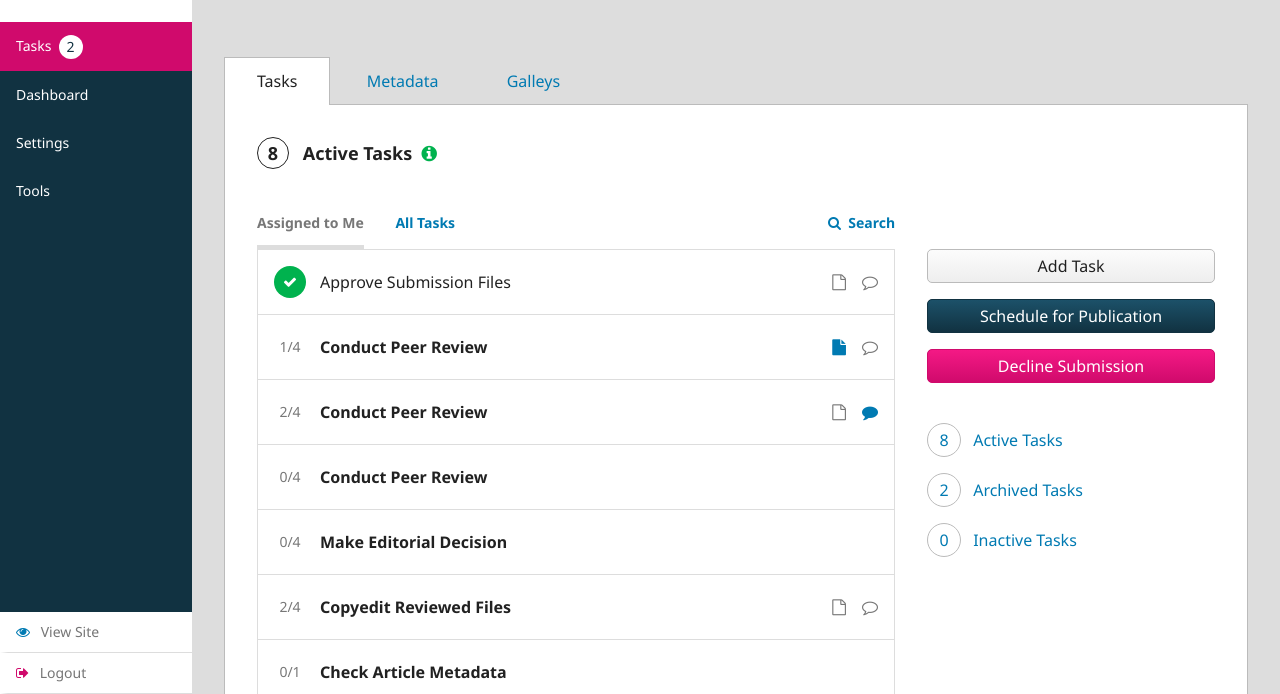
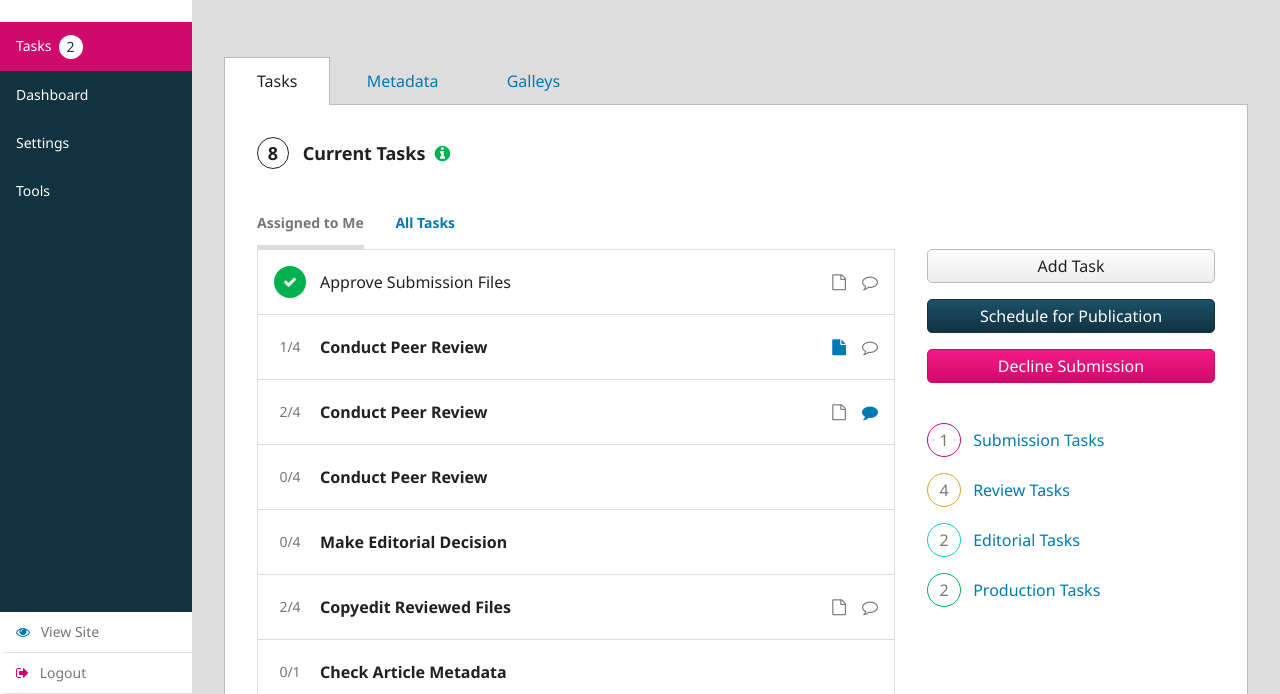
Before and after one commit to NateWr/pkp-admin-sketches, a website: page task-workflow.html in a window 1280 px wide. Shown: the part 106-800 px from the top of the page. Drawn offline with Linux system fonts and the light colour scheme.

Commit message:
Remove task search and use right links for task stages

```diff
--- a/assets/src/less/task-workflow.less
+++ b/assets/src/less/task-workflow.less
@@ -34,6 +34,27 @@
 .tab-sidebar .tasks > li {
     padding: 8px 0;
     line-height: 32px;
+
+    .number {
+        color: @text-light;
+    }
+
+    &.submission .number {
+        border-color: @submission;
+    }
+
+    &.review .number {
+        border-color: @review;
+    }
+
+    &.editorial .number {
+        border-color: @editorial;
+    }
+
+    &.production .number {
+        border-color: @production;
+    }
+
 }
 
 .tab-sidebar .tasks .number {
--- a/assets/src/less/variables.less
+++ b/assets/src/less/variables.less
@@ -17,6 +17,11 @@
 @text-rgba:				rgba(0, 0, 0, 0.87);
 @text-light:			#777;
 @text-light-rgba:		rgba(0, 0, 0, 0.54);
+
+@submission: #D00A6C;
+@review: #E8A11F;
+@editorial: #0AD0C8;
+@production: #00b24e;
 
 @border:				#bbb;
 @radius:				5px;
--- a/task-workflow.html
+++ b/task-workflow.html
@@ -132,19 +132,24 @@
 							</ul>
 
                             <ul class="tasks">
-                                <li class="active">
+                                <li class="submission">
                                     <a href="#">
-                                        <span class="number">8</span> Active Tasks
+                                        <span class="number">1</span> Submission Tasks
                                     </a>
                                 </li>
-                                <li class="archived">
+                                <li class="review">
                                     <a href="#">
-                                        <span class="number">2</span> Archived Tasks
+                                        <span class="number">4</span> Review Tasks
                                     </a>
                                 </li>
-                                <li class="inactive">
+                                <li class="editorial">
                                     <a href="#">
-                                        <span class="number">0</span> Inactive Tasks
+                                        <span class="number">2</span> Editorial Tasks
+                                    </a>
+                                </li>
+                                <li class="production">
+                                    <a href="#">
+                                        <span class="number">2</span> Production Tasks
                                     </a>
                                 </li>
                             </ul>
@@ -155,7 +160,7 @@
                             <div class="head">
                                 <div class="title">
 									<span class="number">8</span>
-                                    Active Tasks
+                                    Current Tasks
                                     <a href="#" class="fa fa-info-circle toggle-panel" data-target="panel-main"></a>
                                 </div>
 
@@ -171,11 +176,6 @@
                                         </a>
                                     </li>
                                 </ul>
-
-                                <a href="#" class="search">
-                                    <span class="fa fa-search"></span>
-                                    Search
-                                </a>
                             </div>
 
                             <ul class="tasks">
```
Also changed, not shown: assets/css/base.css.
